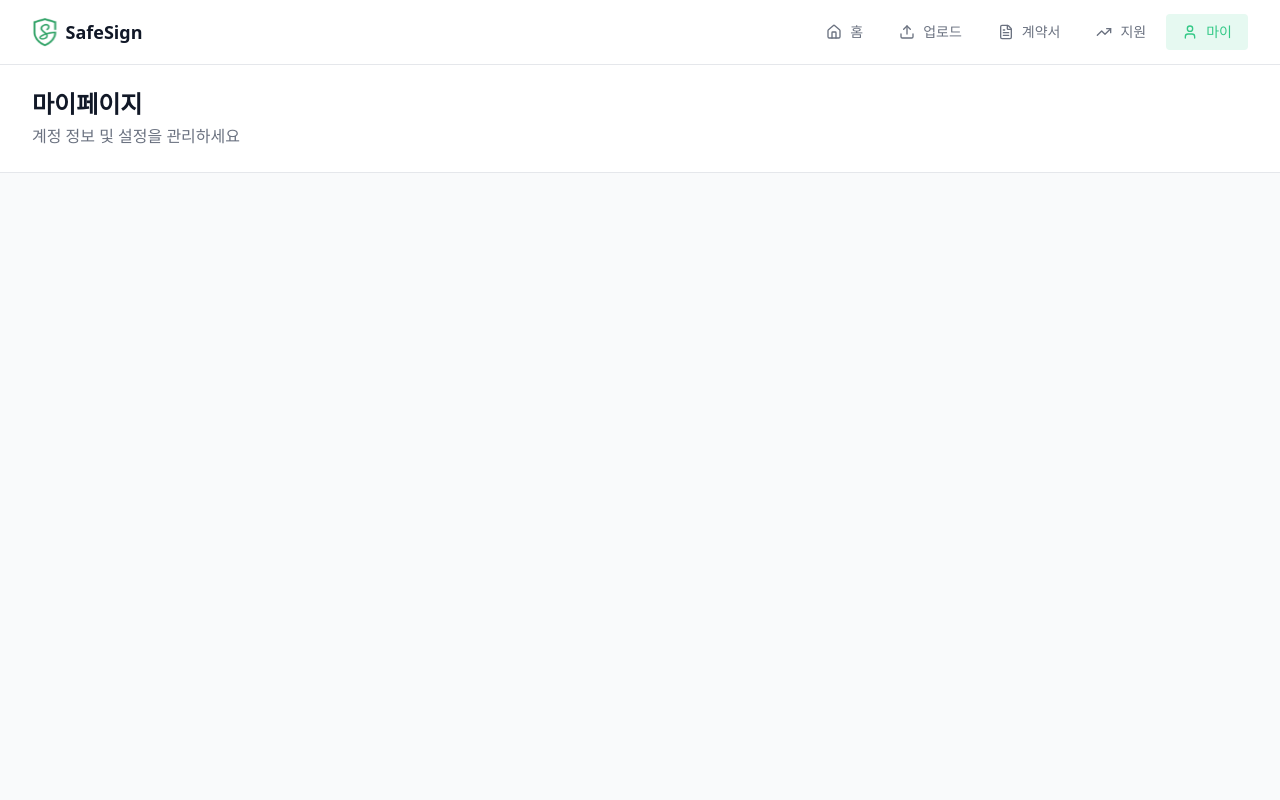
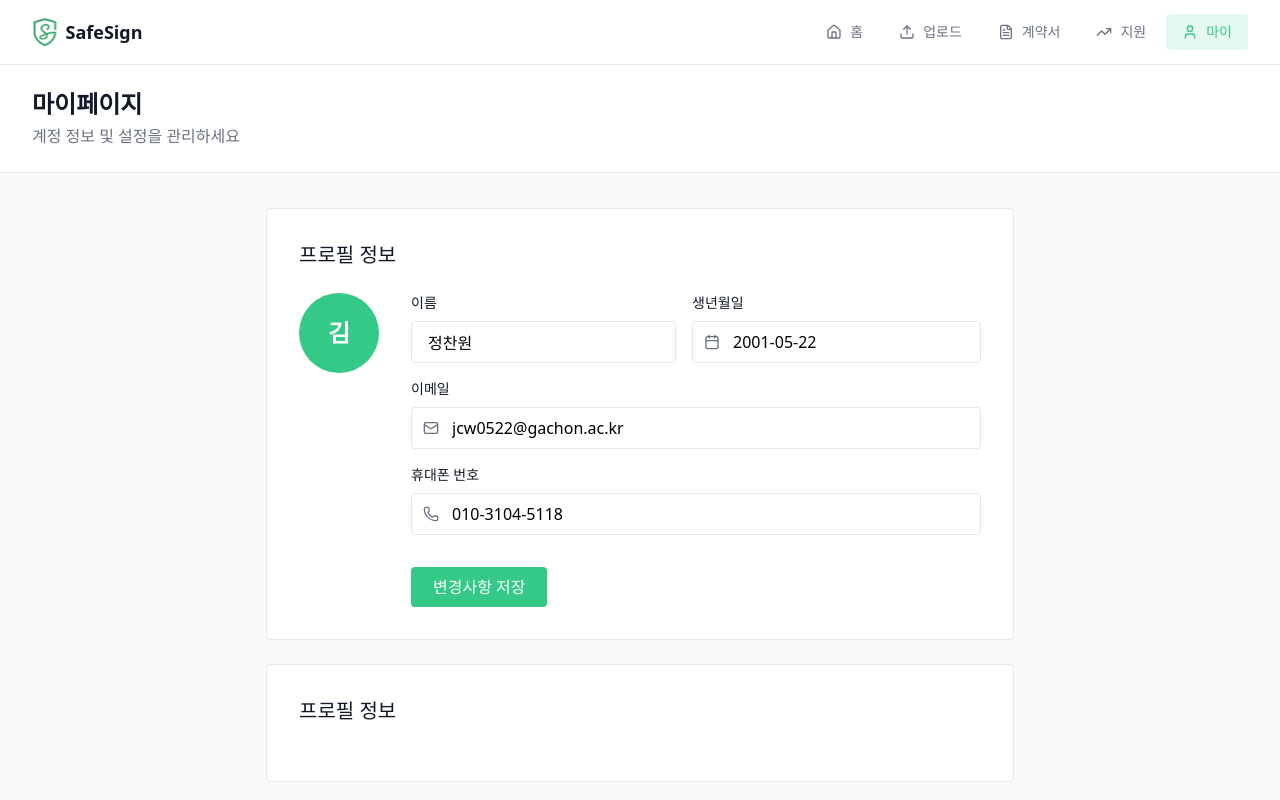
Before and after one commit to SafeSignProject/safeSign-frontend, a React (Vite) app: page /my in a window 1280 px wide. Built offline with nearby package versions, Linux system fonts and the light colour scheme; a web font is replaced by a local one.

Commit message:
feat: 프로필 정보 UI 구현

```diff
--- a/src/components/common/Input.tsx
+++ b/src/components/common/Input.tsx
@@ -1,14 +1,15 @@
 import { cn } from '@/utils/cn';
-import type { InputHTMLAttributes } from 'react';
+import type { InputHTMLAttributes, ReactNode } from 'react';
 import { Search } from 'lucide-react';
 
 interface InputProps extends InputHTMLAttributes<HTMLInputElement> {
   label?: string;
   error?: string;
-  icon?: boolean;
+  isSearch?: boolean;
+  icon?: ReactNode;
 }
 
-const Input = ({ label, error, className, id, icon, ...props }: InputProps) => {
+const Input = ({ label, error, className, id, isSearch, icon, ...props }: InputProps) => {
   return (
     <div className='flex flex-col gap-1'>
       {label && (
@@ -18,9 +19,15 @@ const Input = ({ label, error, className, id, icon, ...props }: InputProps) => {
       )}
 
       <div className='relative'>
+        {isSearch && (
+          <span className='pointer-events-none absolute top-1/2 left-3 -translate-y-1/2 text-[#6B7280]'>
+            <Search size={20} />
+          </span>
+        )}
+
         {icon && (
           <span className='pointer-events-none absolute top-1/2 left-3 -translate-y-1/2 text-[#6B7280]'>
-            <Search size={20} />
+            {icon}
           </span>
         )}
 
@@ -29,6 +36,7 @@ const Input = ({ label, error, className, id, icon, ...props }: InputProps) => {
           className={cn(
             'h-10.5 w-full rounded-sm border px-4 py-2 transition outline-none',
             'border-light-gray placeholder:text-gray-400 focus:border-black',
+            isSearch && 'pl-10',
             icon && 'pl-10',
             error && 'border-red-500 focus:border-red-500',
             className,
--- /dev/null
+++ b/src/components/my/AccountManagement.tsx
@@ -0,0 +1,9 @@
+const AccountManagement = () => {
+  return (
+    <section className='border-light-gray rounded-sm border bg-white p-8'>
+      <h3 className='text-dark mb-6 text-left text-xl leading-7 font-medium'>프로필 정보</h3>
+    </section>
+  );
+};
+
+export default AccountManagement;
--- /dev/null
+++ b/src/components/my/ProfileInfo.tsx
@@ -0,0 +1,81 @@
+import { Button, Input } from '@/components/common';
+import { userEditSchema, type userEditType } from '@/schemas/userEditSchema';
+import { showToast } from '@/utils/toast';
+import { zodResolver } from '@hookform/resolvers/zod';
+import { Calendar, Mail, Phone } from 'lucide-react';
+import { useForm, type SubmitHandler } from 'react-hook-form';
+
+const ProfileInfo = () => {
+  const {
+    register,
+    handleSubmit,
+    formState: { errors, isValid },
+  } = useForm<userEditType>({
+    resolver: zodResolver(userEditSchema),
+    mode: 'onChange', // 실시간 validation
+    defaultValues: {
+      name: '정찬원',
+      birth: '2001-05-22',
+      email: 'jcw0522@gachon.ac.kr',
+      phone: '010-3104-5118',
+    },
+  });
+
+  const onSubmit: SubmitHandler<userEditType> = async (data) => {
+    try {
+      console.log('변경사항 저장 성공:', data);
+      showToast.success('프로필 정보가 변경되었습니다');
+    } catch (err) {
+      console.error(err);
+    }
+  };
+  return (
+    <section className='border-light-gray mt-52 rounded-sm border bg-white p-8'>
+      <h3 className='text-dark mb-6 text-left text-xl leading-7 font-medium'>프로필 정보</h3>
+      <div className='flex gap-8'>
+        <div className='bg-primary flex h-20 w-20 items-center justify-center rounded-full text-2xl leading-8 font-semibold text-white'>
+          김
+        </div>
+        <form className='space-y-4' onSubmit={handleSubmit(onSubmit)}>
+          <div className='flex items-center gap-4'>
+            <Input
+              label='이름'
+              placeholder='홍길동'
+              {...register('name')}
+              error={errors.name?.message}
+            />
+            <Input
+              label='생년월일'
+              placeholder='2000-01-01'
+              icon={<Calendar size={16} />}
+              {...register('birth')}
+              error={errors.birth?.message}
+            />
+          </div>
+          <Input
+            label='이메일'
+            placeholder='example@email.com'
+            icon={<Mail size={16} />}
+            {...register('email')}
+            error={errors.email?.message}
+          />
+          <Input
+            label='휴대폰 번호'
+            placeholder='010-1234-1234'
+            icon={<Phone size={16} />}
+            {...register('phone')}
+            error={errors.phone?.message}
+          />
+          <Button
+            type='submit'
+            label='변경사항 저장'
+            disabled={!isValid}
+            className='bg-primary mt-8 h-10 px-5.5 font-medium text-white hover:brightness-90 active:brightness-80 disabled:brightness-75'
+          />
+        </form>
+      </div>
+    </section>
+  );
+};
+
+export default ProfileInfo;
--- /dev/null
+++ b/src/components/my/index.ts
@@ -0,0 +1,2 @@
+export { default as ProfileInfo } from '@/components/my/ProfileInfo';
+export { default as AccountManagement } from '@/components/my/AccountManagement';
--- a/src/pages/MyPage.tsx
+++ b/src/pages/MyPage.tsx
@@ -1,11 +1,14 @@
 import CommonHeader from '@/components/header/CommonHeader';
+import { AccountManagement, ProfileInfo } from '@/components/my';
 
 const MyPage = () => {
   return (
     <main className='flex min-h-screen justify-center bg-[#F9FAFB]'>
       <CommonHeader title='마이페이지' desc='계정 정보 및 설정을 관리하세요' />
-
-      <div></div>
+      <div className='space-y-6'>
+        <ProfileInfo />
+        <AccountManagement />
+      </div>
     </main>
   );
 };
--- /dev/null
+++ b/src/schemas/userEditSchema.ts
@@ -0,0 +1,20 @@
+import { z } from 'zod';
+
+export const userEditSchema = z.object({
+  name: z.string().min(1, '이름을 입력해주세요'),
+
+  birth: z
+    .string()
+    .regex(/^\d{4}-\d{2}-\d{2}$/, 'YYYY-MM-DD 형식으로 입력해주세요')
+    .refine((date) => {
+      const today = new Date();
+      const input = new Date(date);
+      return input <= today;
+    }, '미래 날짜는 입력할 수 없습니다'),
+
+  email: z.string().email('올바른 이메일 형식이 아닙니다'),
+
+  phone: z.string().regex(/^010-\d{4}-\d{4}$/, '010-0000-0000 형식으로 입력해주세요'),
+});
+
+export type userEditType = z.infer<typeof userEditSchema>;
```
